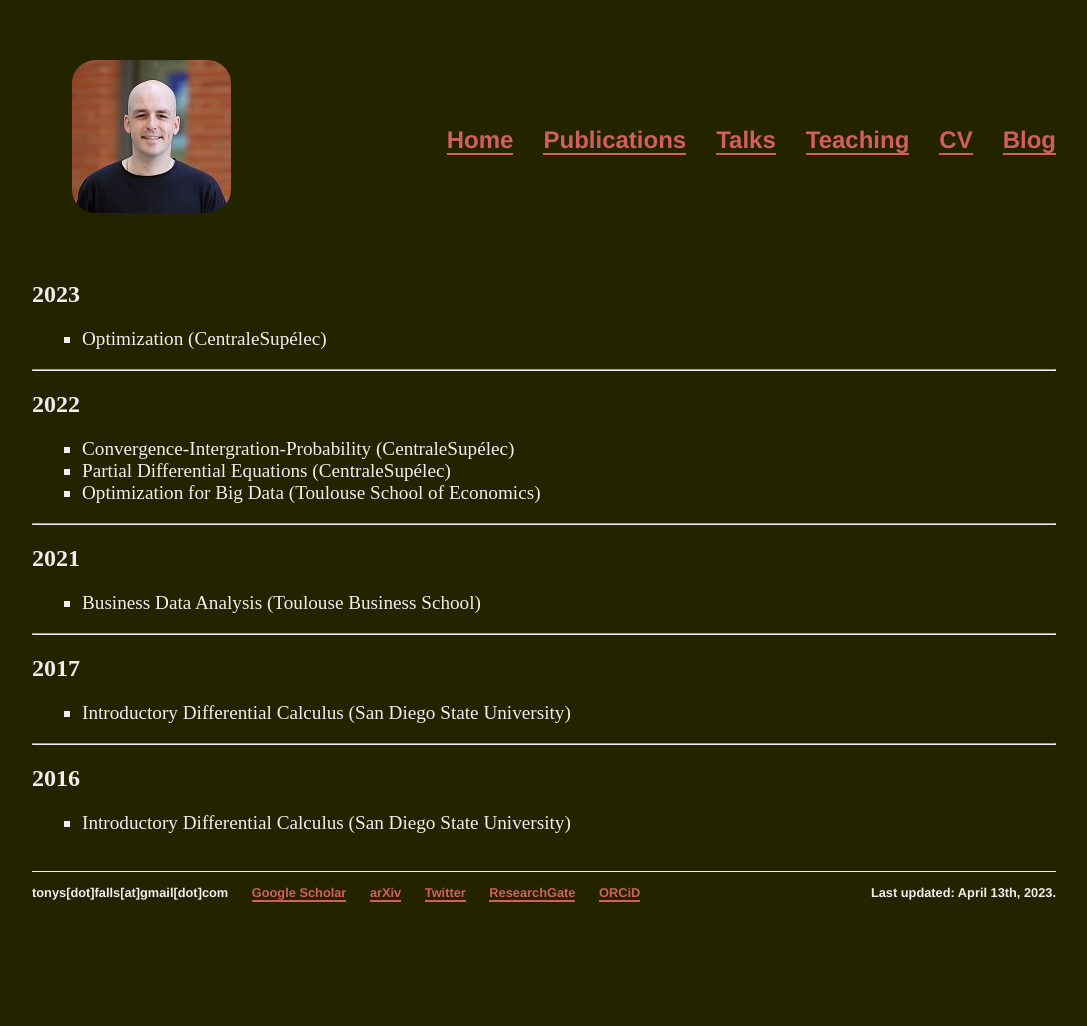
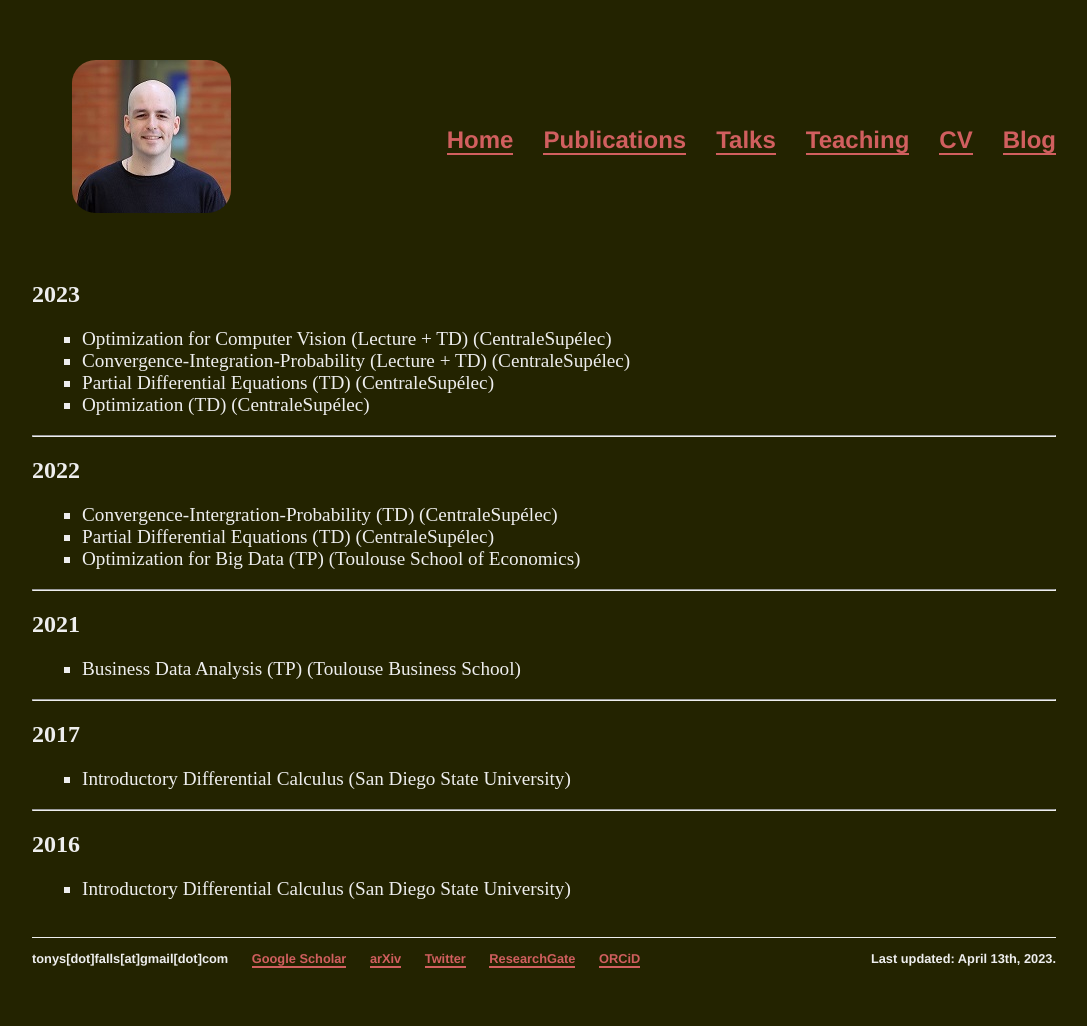
Before and after one commit to tonysf/tonysf.github.io, a Jekyll site: the page built from teaching/index.html, in a window 1280 px wide. Shown: the whole page, without its empty margins (96-1183 px from the left). Built offline with Jekyll 4.4.1, drawn with Linux system fonts in a browser that asks for light colours; before the commit the page ends 960 px from its top, so only the background shows below that.

Commit message:
Update index.html
updated teaching

```diff
--- a/teaching/index.html
+++ b/teaching/index.html
@@ -4,19 +4,22 @@ title: Teaching - Antonio SILVETI-FALLS
 ---
 <h2>2023</h2>
 <p><ul class="teaching">
-	<li>Optimization (CentraleSupélec)</li>
+	<li>Optimization for Computer Vision (Lecture + TD) (CentraleSupélec)</li>
+	<li>Convergence-Integration-Probability (Lecture + TD) (CentraleSupélec)</li>
+	<li>Partial Differential Equations (TD) (CentraleSupélec)</li>
+	<li>Optimization (TD) (CentraleSupélec)</li>
 </ul></p>
 <hr>
 <h2>2022</h2>
 <p><ul class="teaching">
-	<li>Convergence-Intergration-Probability (CentraleSupélec)</li>
-	<li>Partial Differential Equations (CentraleSupélec)</li>
-	<li>Optimization for Big Data (Toulouse School of Economics)</li>
+	<li>Convergence-Intergration-Probability (TD) (CentraleSupélec)</li>
+	<li>Partial Differential Equations (TD) (CentraleSupélec)</li>
+	<li>Optimization for Big Data (TP) (Toulouse School of Economics)</li>
 </ul></p>
 <hr>
 <h2>2021</h2>
 <p><ul class="teaching">
-	<li>Business Data Analysis (Toulouse Business School)</li>
+	<li>Business Data Analysis (TP) (Toulouse Business School)</li>
 </ul></p>
 <hr>
 <h2>2017</h2>
```
